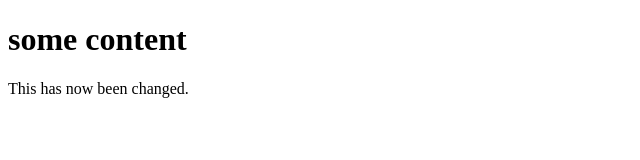
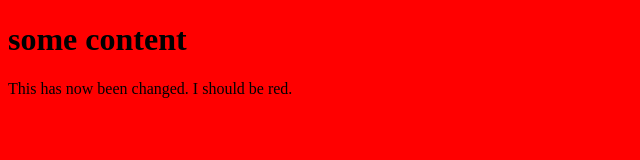
Before and after one commit to TessaW101/tessaw101.github.io, a plain HTML site: page index.html in a window 1280 px wide. Shown: the whole page, without its empty margins (0-640 px from the left). Drawn offline with Linux system fonts and the light colour scheme.

Commit message:
add example css

```diff
--- /dev/null
+++ b/css/mystyles.css
@@ -0,0 +1,3 @@
+body {
+	background-color: red;
+}
--- a/index.html
+++ b/index.html
@@ -3,9 +3,10 @@
   <head>
     <meta charset="utf-8">
     <title>My test page</title>
+	<link rel="stylesheet" type="text/css" href="/css/mystyles.css">
 </head>
 <body>
 <h1>some content</h1>
-This has now been changed.
+This has now been changed.  I should be red.
 </body>
 </html>
```
